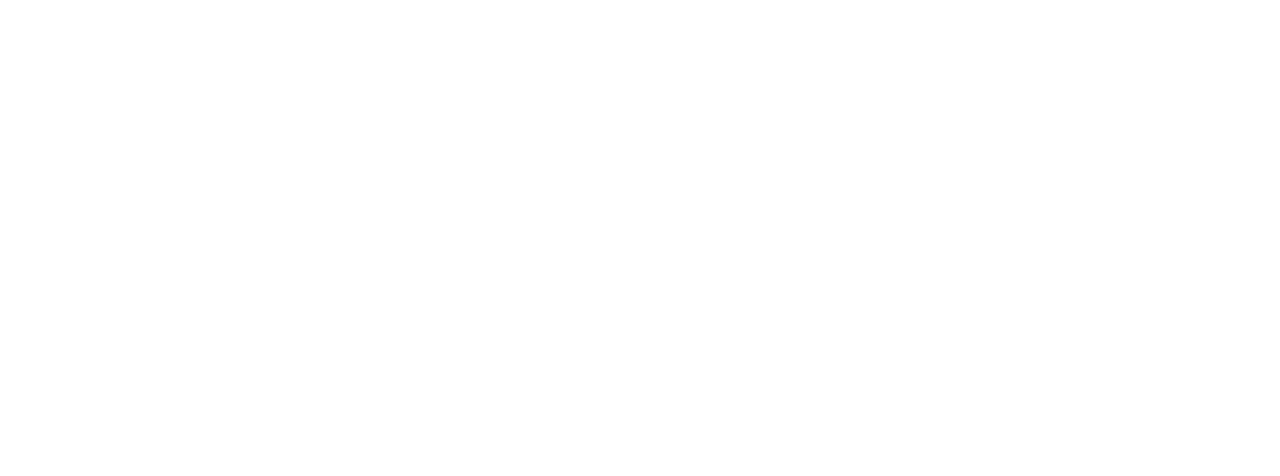
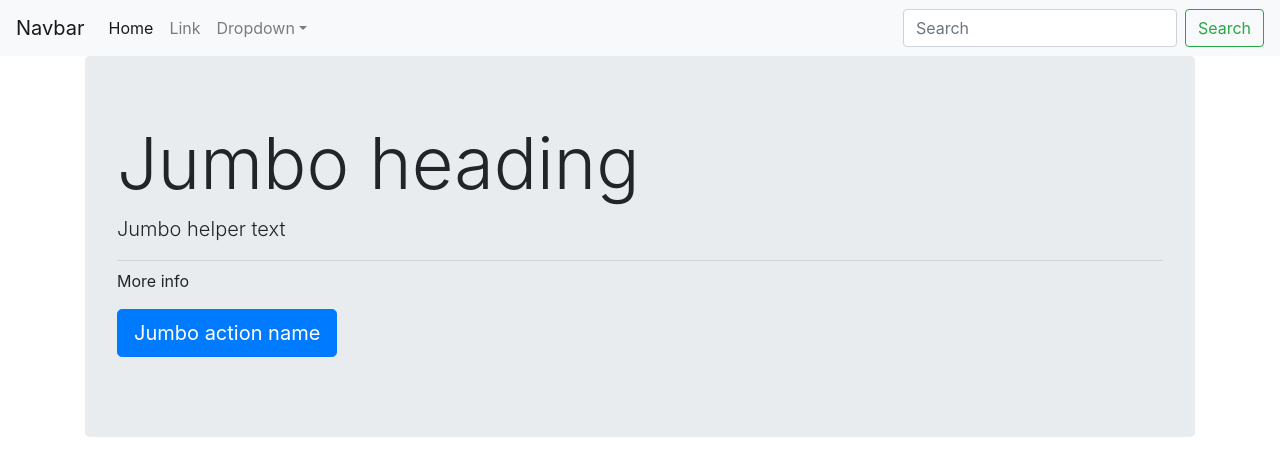
Before and after one commit to khiim15/hellogit2020, a plain HTML site: page index.html in a window 1280 px wide. Drawn offline with nearby package versions, Linux system fonts and the light colour scheme.

Commit message:
added navbar and jumbotron

```diff
--- a/index.html
+++ b/index.html
@@ -10,7 +10,45 @@
     <link rel="stylesheet" href="https://stackpath.bootstrapcdn.com/bootstrap/4.3.1/css/bootstrap.min.css" integrity="sha384-ggOyR0iXCbMQv3Xipma34MD+dH/1fQ784/j6cY/iJTQUOhcWr7x9JvoRxT2MZw1T" crossorigin="anonymous">
   </head>
   <body>
-
+      <nav class="navbar navbar-expand-sm navbar-light bg-light">
+          <a class="navbar-brand" href="#">Navbar</a>
+          <button class="navbar-toggler d-lg-none" type="button" data-toggle="collapse" data-target="#collapsibleNavId" aria-controls="collapsibleNavId"
+              aria-expanded="false" aria-label="Toggle navigation">
+              <span class="navbar-toggler-icon"></span>
+          </button>
+          <div class="collapse navbar-collapse" id="collapsibleNavId">
+              <ul class="navbar-nav mr-auto mt-2 mt-lg-0">
+                  <li class="nav-item active">
+                      <a class="nav-link" href="#">Home <span class="sr-only">(current)</span></a>
+                  </li>
+                  <li class="nav-item">
+                      <a class="nav-link" href="#">Link</a>
+                  </li>
+                  <li class="nav-item dropdown">
+                      <a class="nav-link dropdown-toggle" href="#" id="dropdownId" data-toggle="dropdown" aria-haspopup="true" aria-expanded="false">Dropdown</a>
+                      <div class="dropdown-menu" aria-labelledby="dropdownId">
+                          <a class="dropdown-item" href="#">Action 1</a>
+                          <a class="dropdown-item" href="#">Action 2</a>
+                      </div>
+                  </li>
+              </ul>
+              <form class="form-inline my-2 my-lg-0">
+                  <input class="form-control mr-sm-2" type="text" placeholder="Search">
+                  <button class="btn btn-outline-success my-2 my-sm-0" type="submit">Search</button>
+              </form>
+          </div>
+      </nav>
+      <div class="container">
+          <div class="jumbotron">
+              <h1 class="display-3">Jumbo heading</h1>
+              <p class="lead">Jumbo helper text</p>
+              <hr class="my-2">
+              <p>More info</p>
+              <p class="lead">
+                  <a class="btn btn-primary btn-lg" href="Jumbo action link" role="button">Jumbo action name</a>
+              </p>
+          </div>
+      </div>
     <!-- Optional JavaScript -->
     <!-- jQuery first, then Popper.js, then Bootstrap JS -->
     <script src="https://code.jquery.com/jquery-3.3.1.slim.min.js" integrity="sha384-q8i/X+965DzO0rT7abK41JStQIAqVgRVzpbzo5smXKp4YfRvH+8abtTE1Pi6jizo" crossorigin="anonymous"></script>
```
